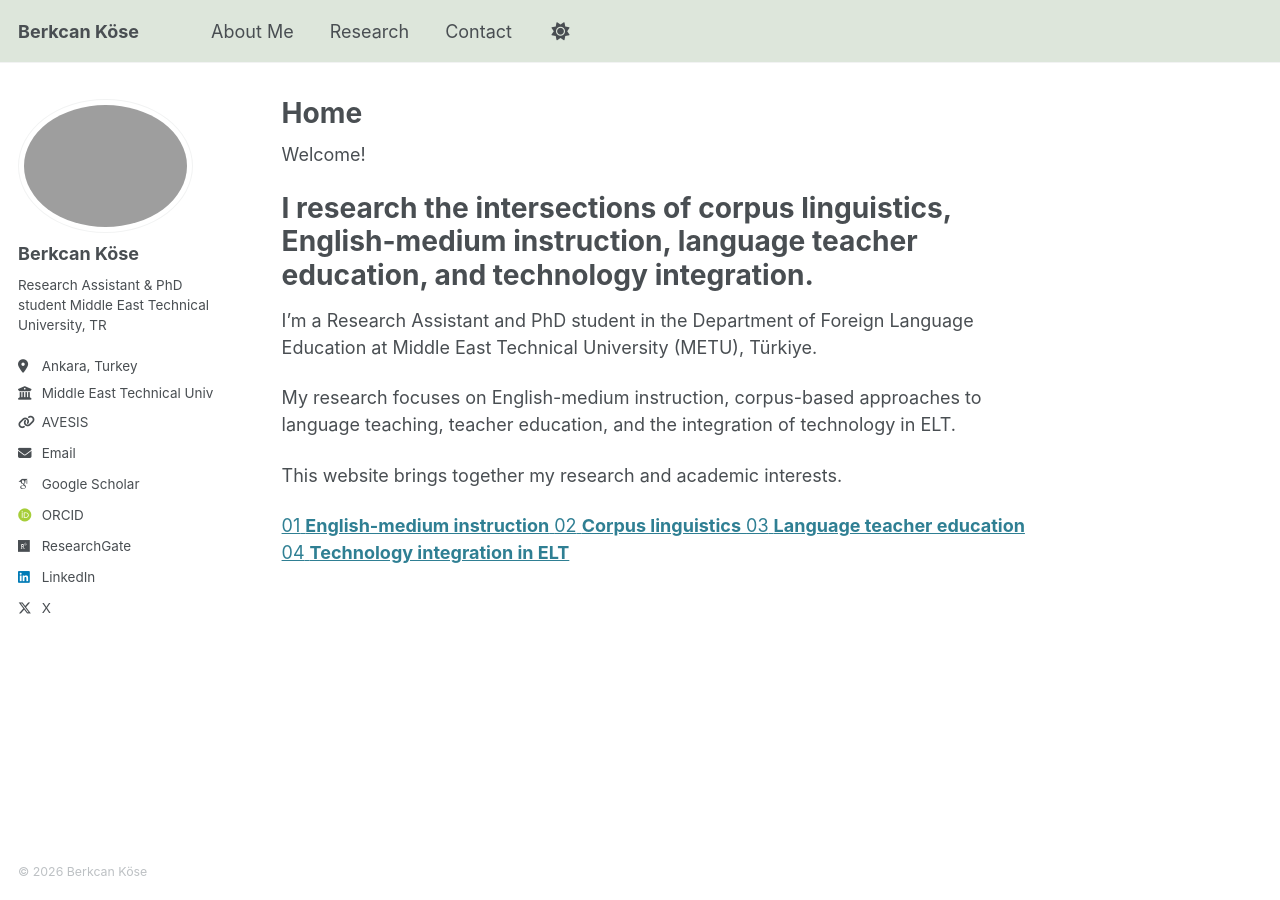
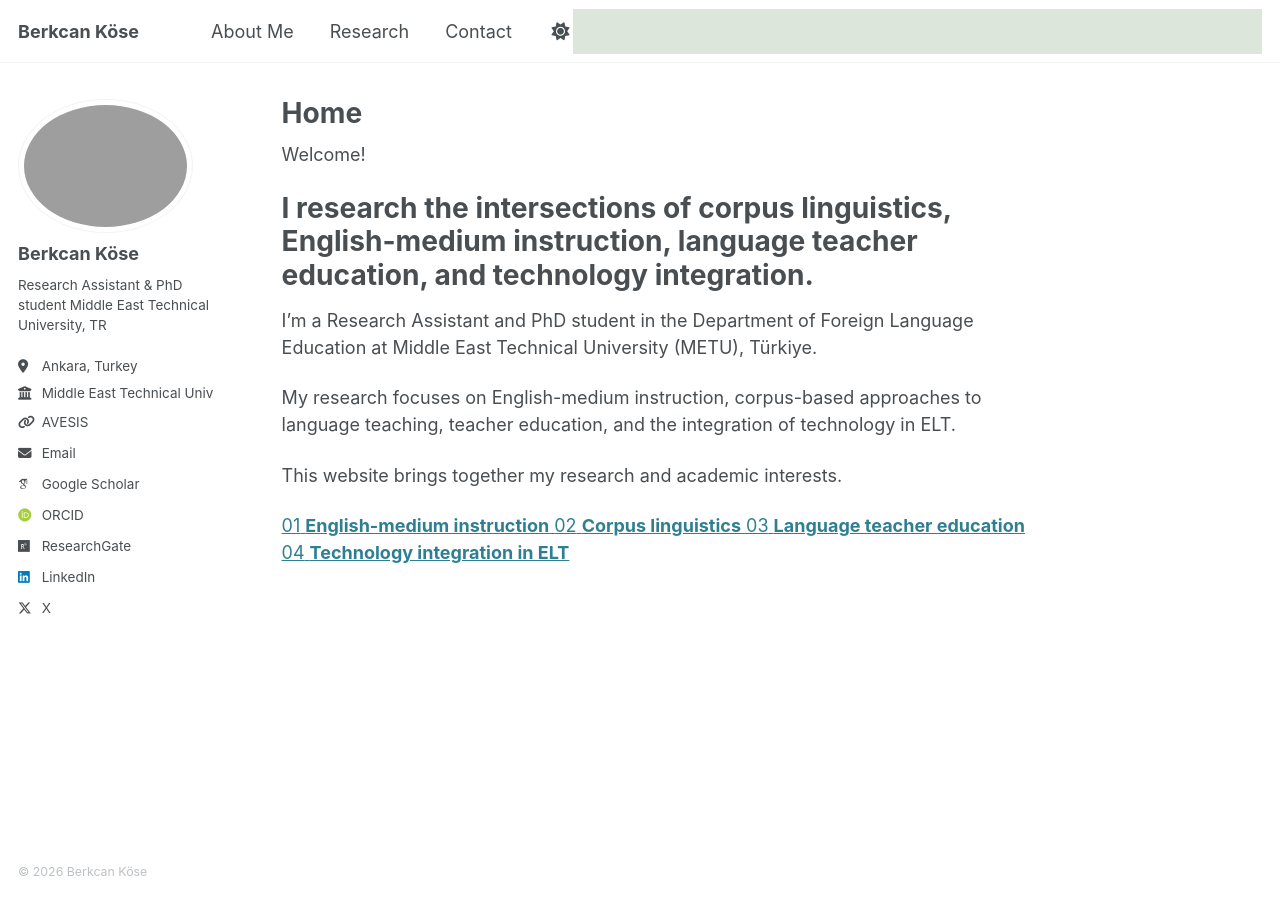
Before and after one commit to berkcankose/berkcankose.github.io, a Jekyll site: the page built from _pages/about.md, in a window 1280 px wide. Built offline with Jekyll 4.4.1, drawn with Linux system fonts in a browser that asks for light colours; some web fonts are replaced.

Commit message:
Clean masthead base styles

```diff
--- a/_sass/layout/_masthead.scss
+++ b/_sass/layout/_masthead.scss
@@ -4,7 +4,7 @@
 
 .masthead {
   position: fixed;
-    background-color: #dde6db; // changed from var(--global-bg-color)
+  background-color: var(--global-bg-color);
   // other styles
   height: fit-content;
   top: 0;
@@ -56,7 +56,7 @@
 }
 
 .masthead__menu-item {
-  background-color: #dde6db;
+  background-color: var(--global-bg-color);
   display: block;
   list-style-type: none;
   white-space: nowrap;
```
